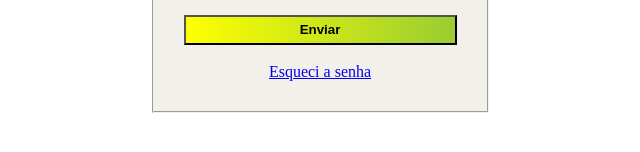
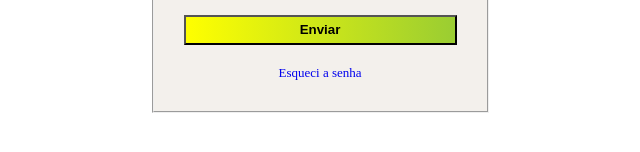
Before and after one commit to mairess/challenge-tela-de-login, a plain HTML site: page index.html in a window 1280 px wide. Shown: the part 404-556 px from the top of the page, 320-960 px from the left. Drawn offline with Linux system fonts and the light colour scheme.

Commit message:
feat: style link

```diff
--- a/style.css
+++ b/style.css
@@ -18,3 +18,8 @@ button {
     background-image: linear-gradient(to left, yellowgreen, yellow);
     font-weight: bold;
   }
+
+  a {
+    text-decoration: none;
+    font-size: 13px;
+  }
```
